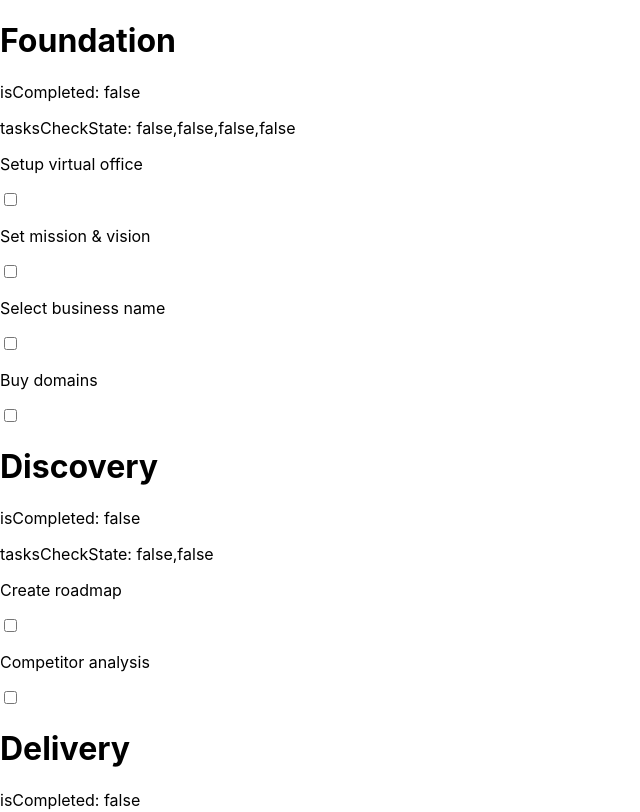
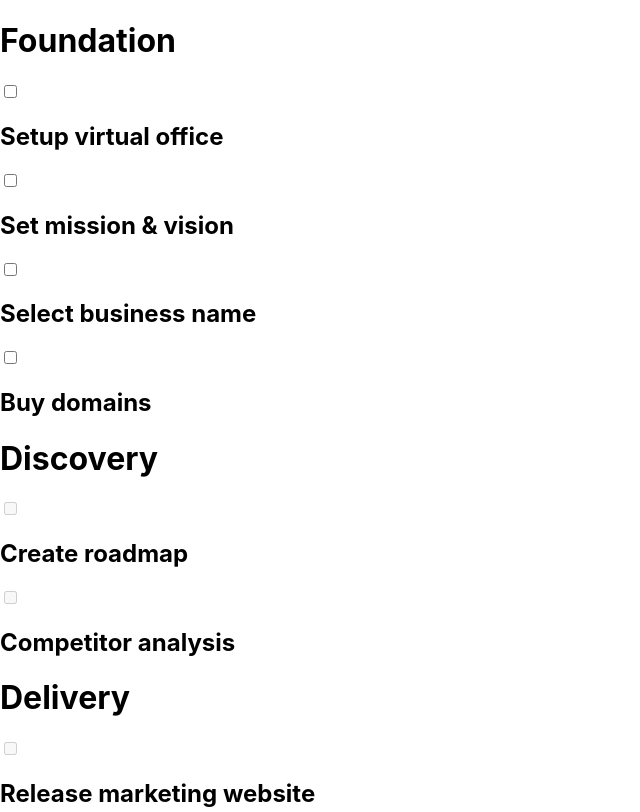
Before and after one commit to alexviladev/OAK_startup_progress, a React (Create React App) app in the folder startup_progress/: page / in a window 1280 px wide. Shown: the top 812 px of the page, without its empty margins (0-640 px from the left). Built offline with nearby package versions, Linux system fonts and the light colour scheme.

Commit message:
implemented conditional input activation through creating new component TaskList

```diff
--- a/startup_progress/src/components/Phase.tsx
+++ b/startup_progress/src/components/Phase.tsx
@@ -1,41 +1,35 @@
-import React, {SetStateAction, useState, useEffect} from 'react';
+import {useEffect, useState} from 'react';
 import {PhaseProps} from '../types/types';
+import TaskList from './TaskList';
 
-const Phase = ({title, taskList, isCompleted, setPhases, index} :PhaseProps) => {
-  const [tasksCheckState, setTasksCheckState] = useState<boolean[]>(
-    Array(taskList.length).fill(false),
-  );
+const Phase = ({
+  title,
+  taskList,
+  isCompleted,
+  phases,
+  setPhases,
+  index,
+}: PhaseProps) => {
+  const [isPhaseActive, setIsPhaseActive] = useState<boolean>(false);
 
   useEffect(() => {
-    const areAllTasksDone = tasksCheckState.every(bool => bool === true);
-    setPhases((prevState): SetStateAction<any> => {
-      const newState = [...prevState];
-      newState[index].isCompleted = areAllTasksDone;
-      return newState;
-    });
-  }, [tasksCheckState]);
-
-  const handleCheck = (event: React.ChangeEvent<HTMLInputElement>, index: number): void => {
-    const {checked} = event.target;
-    setTasksCheckState((prevState): SetStateAction<any> => {
-      const newState = [...prevState];
-      newState[index] = checked;
-      return newState;
-    })
-  }
+    const isPreviousPhaseCompleted =
+      index > 0 ? phases[index - 1].isCompleted : true;
+    setIsPhaseActive(isPreviousPhaseCompleted ? true : false);
+  }, [phases]);
 
   return (
-    <div className="Phase">
+    <div className={isPhaseActive ? 'Phase' : 'Phase inactive'}>
       <h1>{title}</h1>
-      <p>isCompleted: {''+isCompleted}</p>
-      <p>tasksCheckState: {''+tasksCheckState}</p>
-      {taskList.length &&
-        taskList.map((task, index) => (
-          <div key={task}>
-            <p>{task}</p>
-            <input type='checkbox' onChange={(e) => handleCheck(e, index)} />
-          </div>
-        ))}
+      {taskList.length && (
+        <TaskList
+          taskList={taskList}
+          index={index}
+          setPhases={setPhases}
+          isPhaseActive={isPhaseActive}
+          key={title}
+        />
+      )}
     </div>
   );
 };
--- a/startup_progress/src/components/PhaseList.tsx
+++ b/startup_progress/src/components/PhaseList.tsx
@@ -1,8 +1,10 @@
-import { useState} from 'react';
+import {useState} from 'react';
+import Phase from './Phase';
 import {PhaseType} from '../types/types';
-import Phase from './Phase';
+// import './PhaseList.css';
 
 const PhaseList = () => {
+  // hardcode the phases and tasks in a state, could be easily fetched from API and saved in state in a real case implementation
   const [phases, setPhases] = useState<PhaseType[]>([
     {
       title: 'Foundation',
@@ -12,29 +14,30 @@ const PhaseList = () => {
         'Select business name',
         'Buy domains',
       ],
-      isCompleted: false
+      isCompleted: false,
     },
     {
       title: 'Discovery',
       taskList: ['Create roadmap', 'Competitor analysis'],
-      isCompleted: false
+      isCompleted: false,
     },
     {
       title: 'Delivery',
       taskList: ['Release marketing website', 'Release MVP'],
-      isCompleted: false
+      isCompleted: false,
     },
   ]);
 
   return (
-    <div className="PhaseList">
-      {phases.length &&
+    <div className="Phase">
+      {phases?.length &&
         phases.map((phase, index) => (
           <Phase
             key={phase.title}
             title={phase.title}
             taskList={phase.taskList}
             isCompleted={phase.isCompleted}
+            phases={phases}
             setPhases={setPhases}
             index={index}
           />
--- /dev/null
+++ b/startup_progress/src/components/TaskList.tsx
@@ -0,0 +1,52 @@
+import React, {SetStateAction, useEffect, useState} from 'react';
+import {TaskListProps} from '../types/types';
+
+const TaskList = ({
+  taskList,
+  index,
+  setPhases,
+  isPhaseActive,
+}: TaskListProps) => {
+  const [tasksCheckState, setTasksCheckState] = useState<boolean[]>(
+    Array(taskList.length).fill(false),
+  );
+
+  useEffect(() => {
+    const allTasksDone = tasksCheckState.every(bool => bool === true);
+    setPhases((prevState): SetStateAction<any> => {
+      const newState = [...prevState];
+      newState[index].isCompleted = allTasksDone;
+      return newState;
+    });
+  }, [tasksCheckState]);
+
+  const handleCheck = (
+    e: React.ChangeEvent<HTMLInputElement>,
+    ind: number,
+  ): void => {
+    const {checked} = e.target;
+    setTasksCheckState((prevState): SetStateAction<any> => {
+      const newState = [...prevState];
+      newState[ind] = checked;
+      return newState;
+    });
+  };
+
+  return (
+    <div className="TaskList">
+      {taskList.length &&
+        taskList.map((task, ind) => (
+          <div className="Task" key={task}>
+            <input
+              type="checkbox"
+              onChange={e => handleCheck(e, ind)}
+              disabled={!isPhaseActive}
+            />
+            <h2>{task}</h2>
+          </div>
+        ))}
+    </div>
+  );
+};
+
+export default TaskList;
```
Also changed, not shown: startup_progress/src/types/types.ts (+8 -0 lines).
